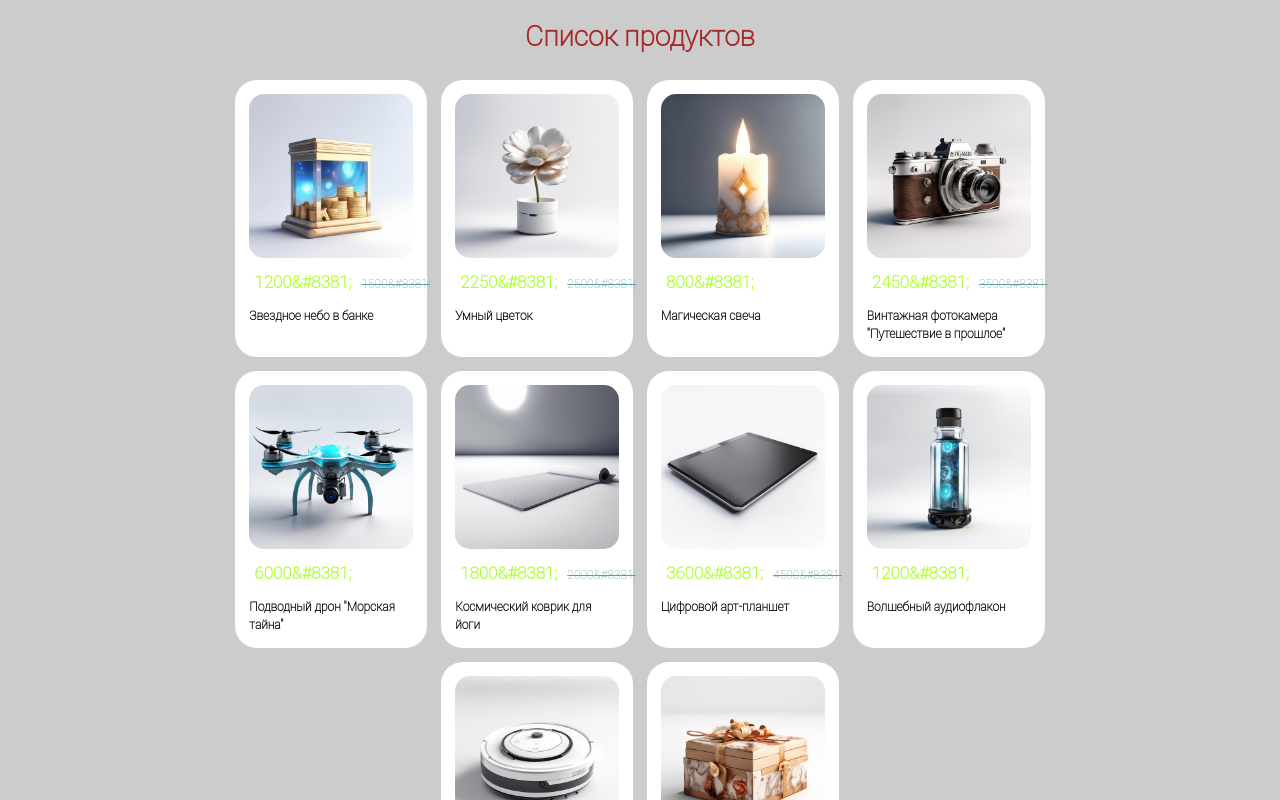
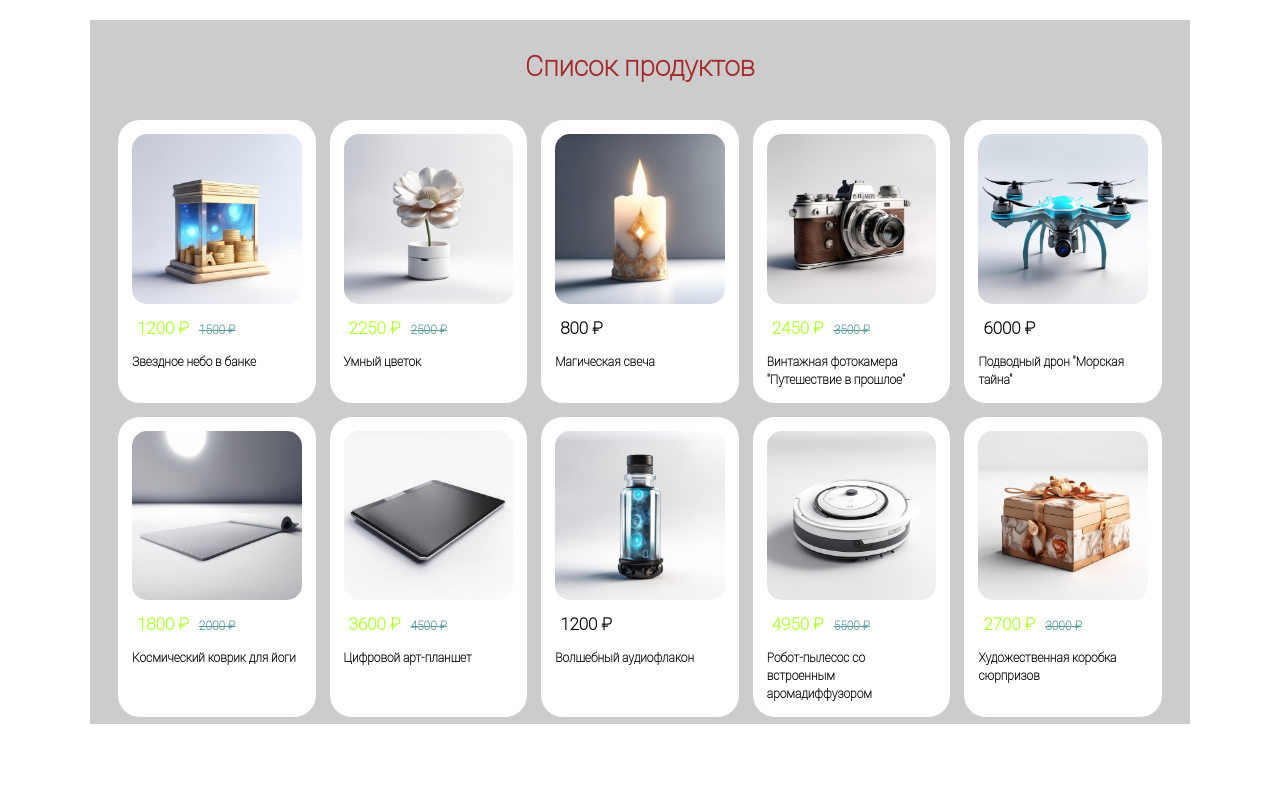
Before and after one commit to Vasil73/magic-shop, a React (Vite) app: page / in a window 1280 px wide. Shown: the top 800 px of the page. Built offline with nearby package versions, Linux system fonts and the light colour scheme.

Commit message:
new task

```diff
--- a/src/PriceWithSymbol.jsx
+++ b/src/PriceWithSymbol.jsx
@@ -3,7 +3,7 @@
 export function PriceWithSymbol({ price }) {
     return (
         <span>
-            {price}&amp;#8381;
+            {price} ₽
         </span>
     );
 }
--- a/src/ProductList.css
+++ b/src/ProductList.css
@@ -12,6 +12,8 @@ p {
 }
 
 .product-title {
+    padding-top: 30px;
+    padding-bottom: 10px;
     text-align: center;
     font-size: 28px;
     margin-bottom: 20px;
@@ -49,13 +51,10 @@ img {
 }
 
 .product-card .old-price {
-    text-decoration: line-through;
-    margin-right: 5px;
-    color: cadetblue;
-}
-
-.old-price {
- font-size: 12px;
+    font-size: 17px;
+    font-style: normal;
+    font-weight: bold;
+    color: black;
 }
 
 p {
@@ -70,3 +69,17 @@ p {
     font-weight: bold;
     color: greenyellow;
 }
+
+.product-card .new-price {
+    text-decoration: line-through;
+    margin-right: 5px;
+    color: cadetblue;
+    font-size: 12px;
+}
+
+.new-price {
+    font-size: 17px;
+    font-style: normal;
+    font-weight: bold;
+    color: black;
+}
--- a/src/ProductList.jsx
+++ b/src/ProductList.jsx
@@ -1,7 +1,6 @@
 import PropTypes from "prop-types";
 import './ProductList.css';
 import {PriceWithSymbol} from "./PriceWithSymbol.jsx";
-
 
 export function ProductList({products}) {
     return (
@@ -15,14 +14,16 @@ export function ProductList({products}) {
                             <p>
                                 <span className="price">
                                     {product.discount ? (
-                                        <PriceWithSymbol price={(product.price - (product.price * product.discount))}/>
+                                      <PriceWithSymbol price={product.price - (product.price * product.discount)} />
                                     ) : (
-                                        <PriceWithSymbol price={product.price}/>
+                                        <span className="old-price">
+                                           <PriceWithSymbol price={product.price} />
+                                        </span>
                                     )}
                                 </span>
                                 {product.discount ? (
-                                    <span className="old-price">
-                                      <PriceWithSymbol price={product.price}/>
+                                    <span className="new-price">
+                                     <PriceWithSymbol price={product.price} />
                                     </span>
                                 ) : null}
                             </p>
--- a/src/index.css
+++ b/src/index.css
@@ -4,10 +4,10 @@
 
 .container {
   margin: 0 auto;
-  max-width: 1310px;
-  padding: 0 100px
+  max-width: 1100px;
+  background-color: #cccccc;
 }
 
 body {
-  background-color: #cccccc;
+  margin: 0;
 }
```
